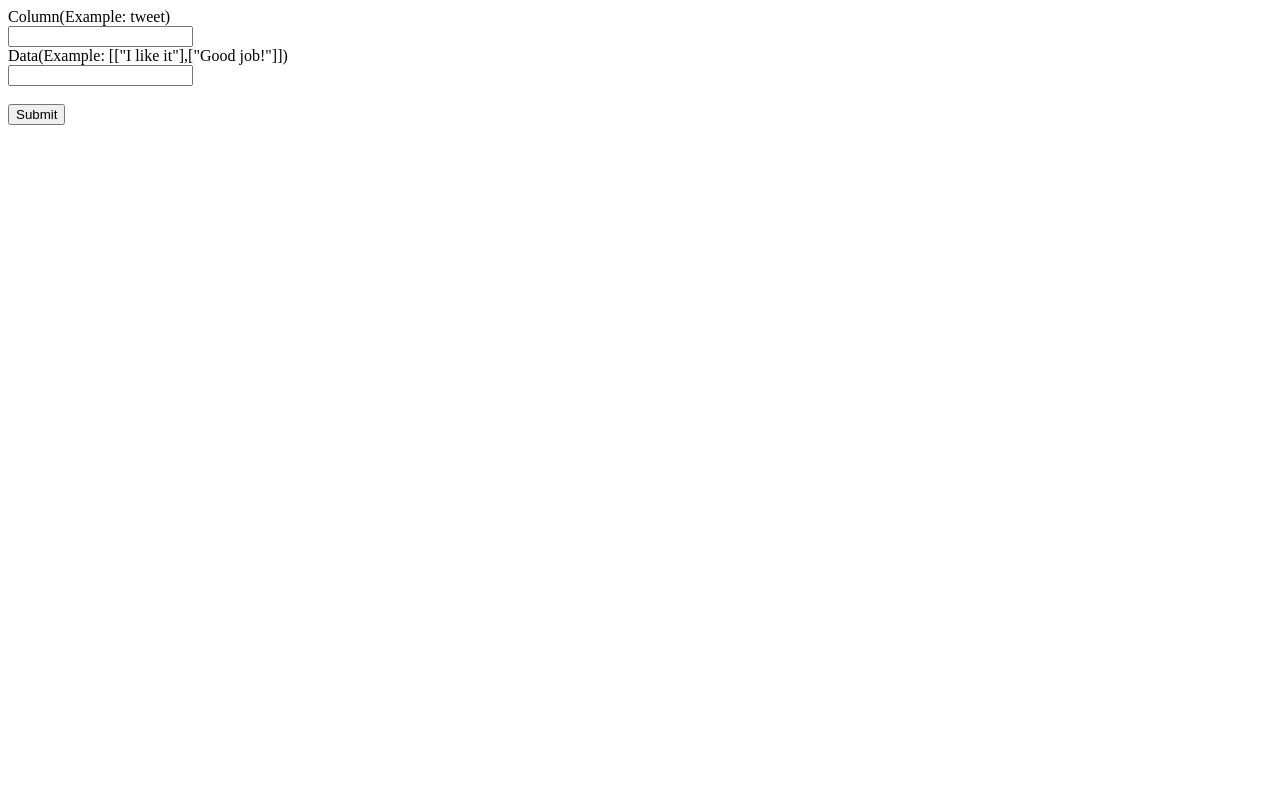
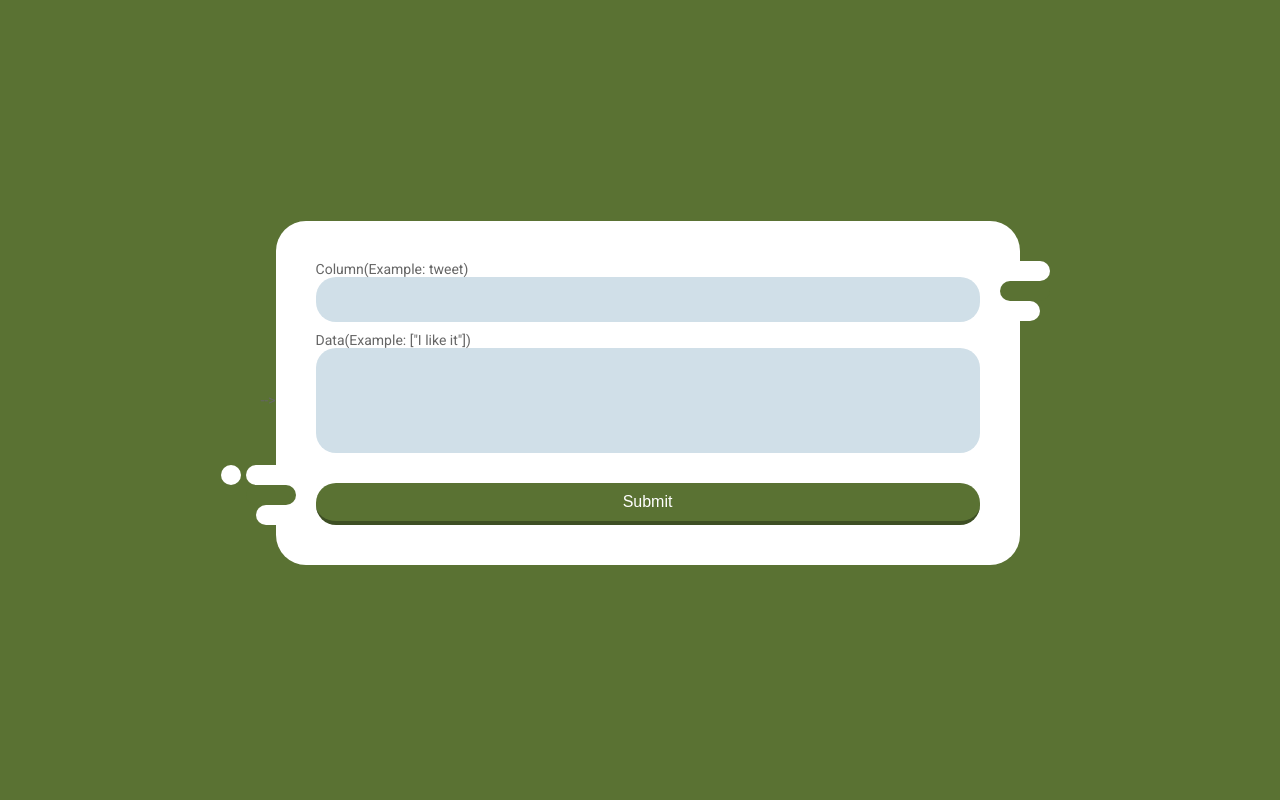
Before and after one commit to lin2772/sentiment_prediction, a Python web app: template fastapi/templates/post.html in a window 1280 px wide. Run offline with Jinja, Linux system fonts and the light colour scheme; the template is opened without the code that fills it, so the values that code supplies are empty.

Commit message:
upgrade UI

```diff
--- a/fastapi/templates/post.html
+++ b/fastapi/templates/post.html
@@ -1,16 +1,157 @@
+<!--<head>-->
+<!--    <meta charset=utf-8>-->
+<!--    <meta name=viewport content="width=device-width, initial-scale=1">-->
 
-<body>
-    <div class="container">
-        <form action="/input/" enctype="multipart/form-data" method="post">
-            <label>Column(Example: tweet)</label>
-            <br>
-            <input name="username" type="username" >
-            <br>
-            <label>Data(Example: [["I like it"],["Good job!"]])</label>
-            <br>
-            <input name="password" type="username" >
-            <br><br>
-            <input type="submit">
-        </form>
-    </div> <!-- /container -->
-</body>
+<!--    <title>Sentiment Prediction</title>-->
+<!--    <link rel="stylesheet" type="text/css" href= "form.css">-->
+
+<!--</head>-->
+<!--<body>-->
+<!--    <div>-->
+
+<!--    </div> <!-- /container -->-->
+<!--</body>-->
+
+<!DOCTYPE html>
+<html>
+  <head>
+    <title>Contact us</title>
+    <link href="https://fonts.googleapis.com/css?family=Roboto:300,400,500,700" rel="stylesheet">
+    <style>
+      * {
+      box-sizing: border-box;
+      }
+      html, body {
+      min-height: 100vh;
+      padding: 0;
+      margin: 0;
+      font-family: Roboto, Arial, sans-serif;
+      font-size: 14px;
+      color: #666;
+      }
+      input, textarea {
+      outline: none;
+      }
+      body {
+      display: flex;
+      justify-content: center;
+      align-items: center;
+      padding: 20px;
+      background: #5a7233;
+      }
+      h1 {
+      margin-top: 0;
+      font-weight: 500;
+      }
+      form {
+      position: relative;
+      width: 80%;
+      border-radius: 30px;
+      background: #fff;
+      }
+      .form-left-decoration,
+      .form-right-decoration {
+      content: "";
+      position: absolute;
+      width: 50px;
+      height: 20px;
+      border-radius: 20px;
+      background: #5a7233;
+      }
+      .form-left-decoration {
+      bottom: 60px;
+      left: -30px;
+      }
+      .form-right-decoration {
+      top: 60px;
+      right: -30px;
+      }
+      .form-left-decoration:before,
+      .form-left-decoration:after,
+      .form-right-decoration:before,
+      .form-right-decoration:after {
+      content: "";
+      position: absolute;
+      width: 50px;
+      height: 20px;
+      border-radius: 30px;
+      background: #fff;
+      }
+      .form-left-decoration:before {
+      top: -20px;
+      }
+      .form-left-decoration:after {
+      top: 20px;
+      left: 10px;
+      }
+      .form-right-decoration:before {
+      top: -20px;
+      right: 0;
+      }
+      .form-right-decoration:after {
+      top: 20px;
+      right: 10px;
+      }
+      .circle {
+      position: absolute;
+      bottom: 80px;
+      left: -55px;
+      width: 20px;
+      height: 20px;
+      border-radius: 50%;
+      background: #fff;
+      }
+      .form-inner {
+      padding: 40px;
+      }
+      .form-inner input,
+      .form-inner textarea {
+      display: block;
+      width: 100%;
+      padding: 15px;
+      margin-bottom: 10px;
+      border: none;
+      border-radius: 20px;
+      background: #d0dfe8;
+      }
+      .form-inner textarea {
+      resize: none;
+      }
+      button {
+      width: 100%;
+      padding: 10px;
+      margin-top: 20px;
+      border-radius: 20px;
+      border: none;
+      border-bottom: 4px solid #3e4f24;
+      background: #5a7233;
+      font-size: 16px;
+      font-weight: 400;
+      color: #fff;
+      }
+      button:hover {
+      background: #3e4f24;
+      }
+      @media (min-width: 568px) {
+      form {
+      width: 60%;
+      }
+      }
+    </style>
+  </head>
+  <body>
+    <form action="/input/" enctype="multipart/form-data" method="post" class="decor">
+      <div class="form-left-decoration"></div>
+      <div class="form-right-decoration"></div>
+      <div class="circle"></div>
+      <div class="form-inner">
+        <label>Column(Example: tweet)</label>
+        <input name="username" type="username" >
+        <label>Data(Example: ["I like it"])</label>
+        <!--<input name="password" type="username" >-->
+        <textarea name="password" type="username" rows="5"></textarea>
+        <button type="submit" >Submit</button>
+      </div>
+    </form>
+  </body>
+</html>
```
